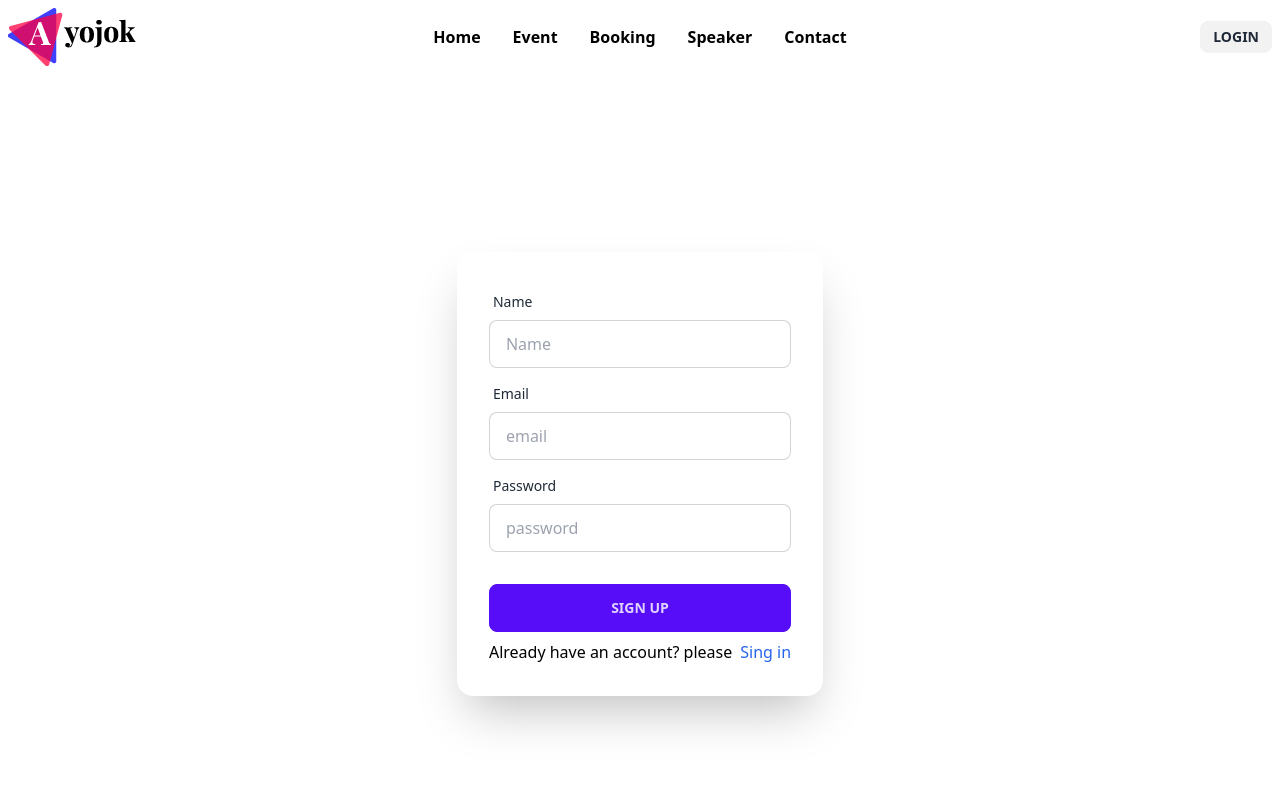
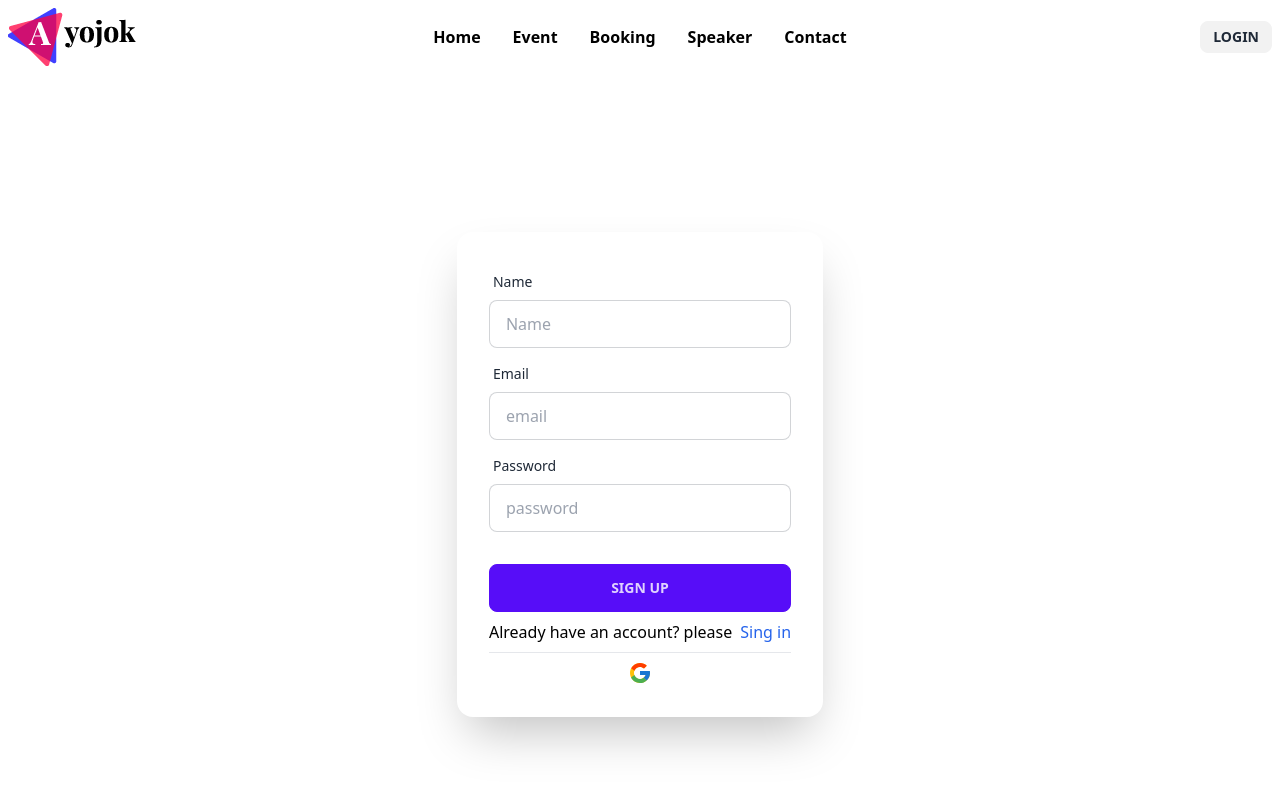
Before and after one commit to iamRazzakk/Ayojok-Event-And-Conference, a React (Vite) app: page /register in a window 1280 px wide. Shown: the top 800 px of the page. Built offline with nearby package versions, Linux system fonts and the light colour scheme; no server answers.

Commit message:
adding singin with google popup.

```diff
--- a/package.json
+++ b/package.json
@@ -21,6 +21,7 @@
     "react-bootstrap": "^2.9.0",
     "react-dom": "^18.2.0",
     "react-hot-toast": "^2.4.1",
+    "react-icons": "^4.11.0",
     "react-router-dom": "^6.16.0",
     "react-slick": "^0.29.0",
     "react-toastify": "^9.1.3",
--- a/src/Pages/SingUp/SingUp.jsx
+++ b/src/Pages/SingUp/SingUp.jsx
@@ -2,12 +2,16 @@ import { useContext } from "react";
 import { Link } from "react-router-dom";
 import { AuthContext } from "../../components/Provider/AuthProvider";
 import toast, { Toaster } from "react-hot-toast";
+import { auth } from "../../Firebase/Firebase";
+import { GoogleAuthProvider, signInWithPopup } from "firebase/auth";
+import { FcGoogle } from "react-icons/fc";
+
+
 
 
 const SingUp = () => {
 
-    const { createUser } = useContext(AuthContext)
-    // console.log(authInfo);
+    const { createUser, loginWithGoogle } = useContext(AuthContext)
 
 
     const handleSingUp = e => {
@@ -25,6 +29,17 @@ const SingUp = () => {
                 console.log(error);
             })
     }
+    const handleSignInWithGoogle = () => {
+        const googleProvider = new GoogleAuthProvider();
+        signInWithPopup(auth, googleProvider)
+            .then((result) => {
+                console.log(result);
+                toast.success("Signed in with Google successfully");
+            })
+            .catch((error) => {
+                console.log(error);
+            });
+    };
     return (
         <div className="hero min-h-screen bg-white">
             <div className="hero-content flex-col">
@@ -55,6 +70,9 @@ const SingUp = () => {
                         <p className="text-center"> Already have an account? please
                             <Link to='/login' className="ml-2 text-blue-600 text-base">Sing in</Link>
                         </p>
+                        <hr />
+                        {/* <button onClick={handleSignInWithGoogle}>Google</button> */}
+                        <div className="flex justify-center items-center text-2xl"><FcGoogle onClick={handleSignInWithGoogle}></FcGoogle></div>
                         <Toaster></Toaster>
                     </form>
                 </div>
--- a/src/components/Navbar.jsx
+++ b/src/components/Navbar.jsx
@@ -134,9 +134,6 @@ const Navbar = () => {
 
                     <div className="flex">
                         {/* <img src={user.photoURL} alt="" /> */}
-                        <div className="w-10 rounded-full">
-                            <img src={user.photoURL} />
-                        </div>
                         <button className="btn btn-sm" onClick={handleLogout}>
                             Logout
                         </button>
```
Also changed, not shown: 1 other file (tests, documents, lock files or other folders).
